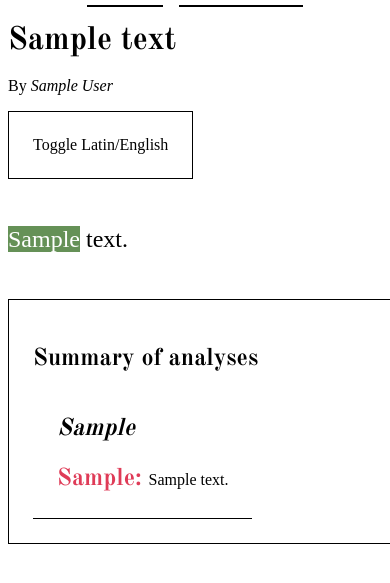
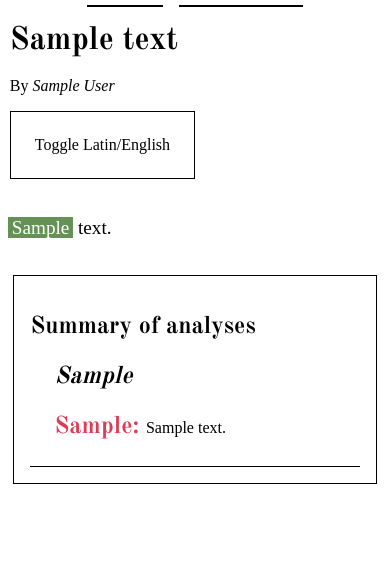
Before and after one commit to MaxTheMonster/LatinVocab, a Django app: a page that uses templates/literature/text.html in a window 390 px wide; the page is wider, and only the part inside the window is pictured. Shown: the part 96-679 px from the top of that part. Run offline with Django 3.2, Linux system fonts and the light colour scheme; tables that the repository leaves empty hold one stand-in row (values such as "Sample post"); some libraries are stand-ins or nearby versions; some web fonts are replaced.

Commit message:
Fixed responsive annotations

```diff
--- a/LatinVocab/settings.py
+++ b/LatinVocab/settings.py
@@ -15,7 +15,7 @@ SECRET_KEY = '*)!g2rox9nc3-x@ywzt_b7nxh907r_&$6f7(xol1bx*(w$4-x3'
 # SECURITY WARNING: don't run with debug turned on in production!
 DEBUG = True
 
-ALLOWED_HOSTS = ["192.168.1.80", "localhost", "http://latinvocab.maximumrevision.co.uk", "http://maximumrevision.co.uk"]
+ALLOWED_HOSTS = ["*"]
 
 # Application definition
 
--- a/static/css/main.css
+++ b/static/css/main.css
@@ -41,7 +41,8 @@ select {
   margin: 0 auto; }
   @media (max-width: 540px) {
     .block {
-      width: 95vw; } }
+      width: 95%;
+      max-width: 95vw; } }
 
 main#search-section a#search-more-options {
   background: white;
@@ -157,45 +158,66 @@ section.text-lines {
   margin: 0 auto;
   font-size: 1.5rem;
   line-height: 3em; }
+  @media (max-width: 540px) {
+    section.text-lines {
+      font-size: 1.2rem; } }
 
 section#text-translation {
   display: none;
   font-style: italic; }
 
-div.annotation-body {
+section#text-content div.annotation-body {
   position: relative;
-  display: inline-block; }
-  div.annotation-body span.highlight {
+  display: inline; }
+  section#text-content div.annotation-body span.highlight {
     background: #659157;
     color: white; }
-    div.annotation-body span.highlight:hover {
+    section#text-content div.annotation-body span.highlight:hover {
       background: #2d4127;
       cursor: pointer; }
-    div.annotation-body span.highlight a {
+    section#text-content div.annotation-body span.highlight a {
       color: white; }
-  div.annotation-body div.annotation {
+      @media (max-width: 540px) {
+        section#text-content div.annotation-body span.highlight a {
+          padding: 0.2em; } }
+  section#text-content div.annotation-body div.annotation {
     position: absolute;
-    bottom: 3em;
-    right: 2em;
+    bottom: 2rem;
+    right: 2rem;
     width: 50rem;
     font-size: 0.9rem;
-    padding: 1em;
+    padding: 1.5em;
     z-index: 1;
     line-height: initial;
     display: none; }
-    div.annotation-body div.annotation h2 {
+    section#text-content div.annotation-body div.annotation h2 {
       visibility: hidden;
       display: none; }
-    div.annotation-body div.annotation h3 {
+    section#text-content div.annotation-body div.annotation h3 {
       margin: 0;
       display: inline;
       font-size: 1.4rem;
       color: #df3b57; }
-    div.annotation-body div.annotation p {
+    section#text-content div.annotation-body div.annotation p {
       font-size: 1.2rem;
       display: inline;
       margin: 0; }
+    @media (max-width: 540px) {
+      section#text-content div.annotation-body div.annotation {
+        bottom: 1rem;
+        position: relative;
+        right: 0;
+        width: 90vw;
+        font-size: 0.5rem; } }
+  @media (max-width: 540px) {
+    section#text-content div.annotation-body {
+      position: static;
+      left: 0;
+      width: 100vw; } }
 
+section#text-analyses {
+  border: 1px solid black;
+  padding: 1em; }
   section#text-analyses .annotation {
     border: 0;
     margin: 0;
@@ -212,6 +234,9 @@ section#text-analyses .annotation {
       margin-top: 2em; }
     section#text-analyses .annotation p {
       display: inline; }
+  @media (max-width: 540px) {
+    section#text-analyses {
+      width: 88%; } }
 
 section#test-setup .selection {
   display: flex;
--- a/static/scss/_general.scss
+++ b/static/scss/_general.scss
@@ -43,6 +43,7 @@ select {
     margin: 0 auto;
 
     @include mobile {
-        width: 95vw;
+        width: 95%;
+        max-width: 95vw;
     }
 }
--- a/static/scss/_literature.scss
+++ b/static/scss/_literature.scss
@@ -42,6 +42,10 @@ section.text-lines {
     margin: 0 auto;
     font-size: 1.5rem;
     line-height: 3em;
+
+    @include mobile {
+        font-size: 1.2rem;
+    }
 }
 
 section#text-translation {
@@ -49,9 +53,10 @@ section#text-translation {
     font-style: italic;
 }
 
+section#text-content {
     div.annotation-body {
         position: relative;
-    display: inline-block;
+        display: inline;
 
         span.highlight {
             background: $secondary-color;
@@ -64,16 +69,20 @@ div.annotation-body {
 
             a {
                 color: white;
+
+                @include mobile {
+                    padding: 0.2em;
+                }
             }
         }
 
         div.annotation {
             position: absolute;
-        bottom: 3em;
-        right: 2em;
+            bottom: 2rem;
+            right: 2rem;
             width: 50rem;
             font-size: 0.9rem;
-        padding: 1em;
+            padding: 1.5em;
             z-index: 1;
             line-height: initial;
             display: none;
@@ -95,16 +104,33 @@ div.annotation-body {
                 display: inline;
                 margin: 0;
             }
+
+            @include mobile {
+                bottom: 1rem;
+                position: relative;
+                right: 0;
+                width: 90vw;
+                font-size: 0.5rem;
+            }
+        }
+
+        @include mobile {
+            position: static;
+            left: 0;
+            width: 100vw;
+        }
     }
 }
 
 section#text-analyses {
+    border: 1px solid black;
+    padding: 1em;
+
     .annotation {
         border: 0;
         margin: 0;
         padding-top: 0;
         border-bottom: 1px solid black;
-
 
         h2 {
             font-style: italic;
@@ -123,4 +149,7 @@ section#text-analyses {
             display: inline;
         }
     }
+    @include mobile {
+        width: 88%;
     }
+}
--- a/templates/literature/text.html
+++ b/templates/literature/text.html
@@ -6,7 +6,7 @@
 <main class="block" id="text-header">
     <h1>{{ text.title }}</h1>
     <p>By <span id="text-author">{{ text.author }}</span></p>
-    <a id="toggle-language" class="card" href="#">Toggle Latin/English</a>
+    <a id="toggle-language" class="card" href="#~">Toggle Latin/English</a>
 </main>
 <section class="block text-lines" id="text-content">
     <p>{{ text.content }}</p>
@@ -14,7 +14,7 @@
 <section class="block text-lines" id="text-translation">
     <p>{{ text.translation }}</p>
 </section>
-<section class="block card" id="text-analyses">
+<section class="block" id="text-analyses">
     <h1>Summary of analyses</h1>
     {% for annotation in annotations %}
     <div class="card annotation-body annotation">
@@ -46,7 +46,7 @@
  for (var i = 0, a; a = annotations[i]; i++) {
      var latinLocation = a.querySelector("h2").innerHTML;
      const regex = new RegExp(latinLocation, "gi");
-     newContent = newContent.replace(regex, "<div class='annotation-body'><span class='highlight' onclick='toggleAnnotation(this)'><a href='#'>" + latinLocation + "</a></span>" + a.outerHTML + "</div>");
+     newContent = newContent.replace(regex, "<div class='annotation-body'><span class='highlight' onclick='toggleAnnotation(this)'><a href='#~'>" + latinLocation + "</a></span>" + a.outerHTML + "</div> ");
  }
  content.innerHTML = newContent;
 
```
Lines whose indentation alone changed are shown as unchanged.
